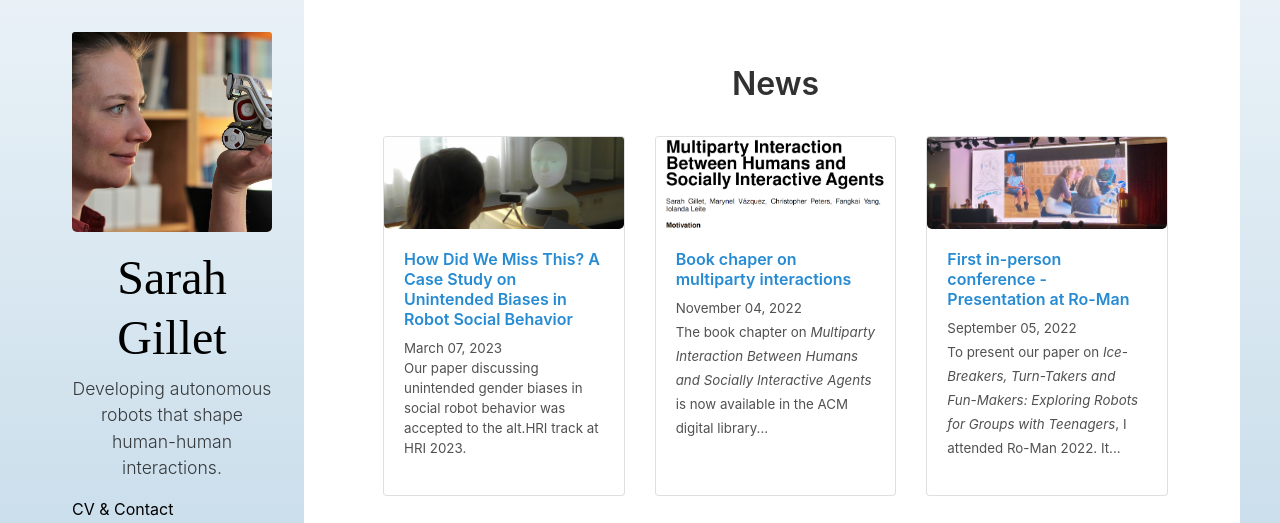
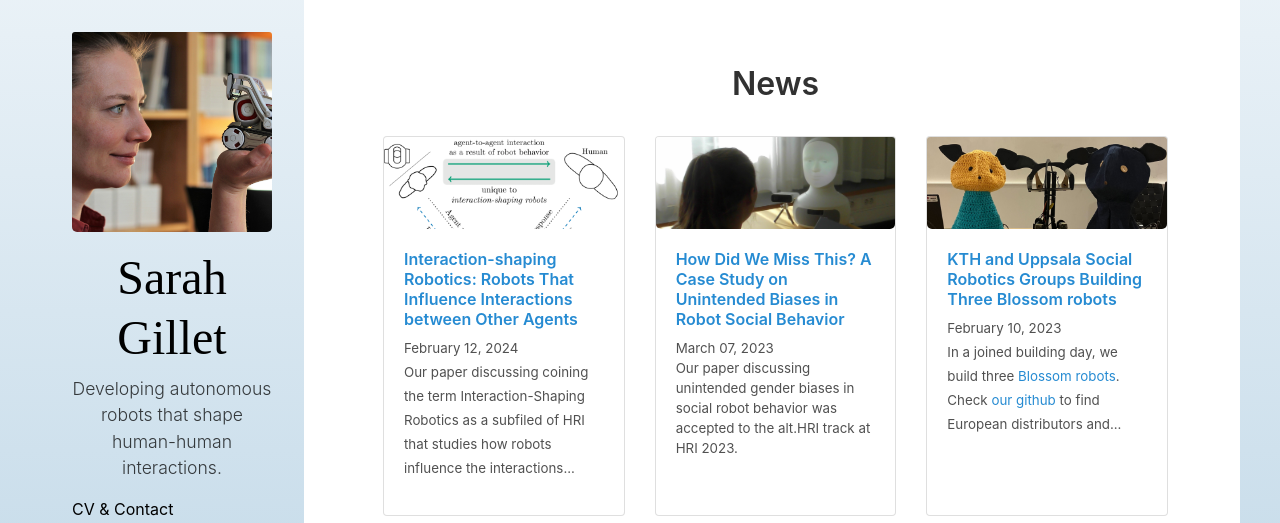
Before and after one commit to sarahgillet/sarahgillet.github.io, a Jekyll site: the page built from category/News.md, in a window 1280 px wide and 900 px high, cut to the strip 0-523 px from the top of the window. Built offline with Jekyll 4.4.1, drawn with Linux system fonts in a browser that asks for light colours.

Commit message:
Adding THRI paper and Blossom build, updating CV

```diff
--- a/_config.yml
+++ b/_config.yml
@@ -17,7 +17,7 @@ baseurl:          '/'
                   # If you want to move just the blog index pages but keep
                   # other pages at root, see the paginate_path and
                   # sidebar_blog_link below.
-posts_on_home:    4
+posts_on_home:    3
 
 author:
   name:           'Sarah Gillet'
--- /dev/null
+++ b/_posts/2023-02-10-blossom-build.md
@@ -0,0 +1,10 @@
+---
+title: KTH and Uppsala Social Robotics Groups Building Three Blossom robots
+date: 2023-02-10 17:27:15 +0200
+background: /assets/img/blossoms.jpg
+categories: [News, Robots]
+description:
+layout: news
+---
+
+In a joined building day, we build three [Blossom robots](http://guyhoffman.com/blossom-handcrafted-soft-social-robot/). Check [our github](https://github.com/sarahgillet/blossom-public/wiki) to find European distributors and the changes we made while crafting the robot. Big thanks to [USC Interaction Lab](https://github.com/interaction-lab) for organizing the worldwide workshop on building Blossom robots.
--- /dev/null
+++ b/_posts/2024-02-12-thri-ISR.md
@@ -0,0 +1,13 @@
+---
+title: "Interaction-shaping Robotics: Robots That Influence Interactions between Other Agents"
+date: 2024-02-12 10:27:15 +0200
+background: /assets/img/interaction_shaping_org.png
+categories: [News, Publications, Robots in Groups]
+description: Our paper discussing coining the term Interaction-Shaping Robotics as a subfiled of HRI that studies how robots influence the interactions among other agents, e.g., people was accepted to THRI.
+layout: news
+publication_url: "/publications/thri-ISR"
+---
+
+Recent research in the HRI community has shown that robots can influence interactions beyond the reciprocal interaction between human and robot. Robots can influence interactions between other agents, e.g., people. This paper invites the community to address works that study the influence on other agents as interaction-shaping robotics (ISR).
+
+The paper discuss five key factors of interaction-shaping robots: the robot's role in the interaction, the robot-shaping outcome, the form of robot influence, the type of robot communication, and the timeline of the robot's influence. Further, we discuss three different group strcuctures that we find particularly interesting when studying interaction-shaping robotics. We conclude the paper by discussing computational, methodological and ethical challenges when studying interaction-shaping robotics.
--- a/category/CV.md
+++ b/category/CV.md
@@ -4,7 +4,7 @@ title: CV &amp; Contact
 ---
 ### Curriculum vitae
 
-[Download the latest version of my CV](/assets/pdf/CV_SarahGillet.pdf) (last updated November 4, 2022).
+[Download the latest version of my CV](/assets/pdf/CV_SarahGillet.pdf) (last updated February 12, 2024).
 
 ### Contact information
 
--- a/index.html
+++ b/index.html
@@ -3,7 +3,7 @@ layout: index
 title: Home
 ---
 
-I am currently a Ph.D. student at the division of <a href="https://www.kth.se/is/rpl/division-of-robotics-perception-and-learning-1.779439">Robotics, Perception and Learning</a> at KTH Royal Institute of Technology in Stockholm, Sweden.
+I am currently a Ph.D. candidate at the division of <a href="https://www.kth.se/is/rpl/division-of-robotics-perception-and-learning-1.779439">Robotics, Perception and Learning</a> at KTH Royal Institute of Technology in Stockholm, Sweden.
 <br /><br />
 Supervised by <a href="https://iolandaleite.com/">Iolanda Leite</a>, I am exploring how robots can improve human-human interactions while acting fully autonomously. Thereby, I am interested in how robots could adjust their actions to perceived group dynamics to assist the group efficiently.
 <br /><br />
```
Also changed, not shown: _publications/2023-03-07-hri2023_parreira.md (+1 -1 lines), _publications/2024-02-04-thri-ISR.md (added, +17 -0 lines), assets/img/blossoms.jpg (added), assets/img/interaction_shaping_org.png (added), 1 other file.
